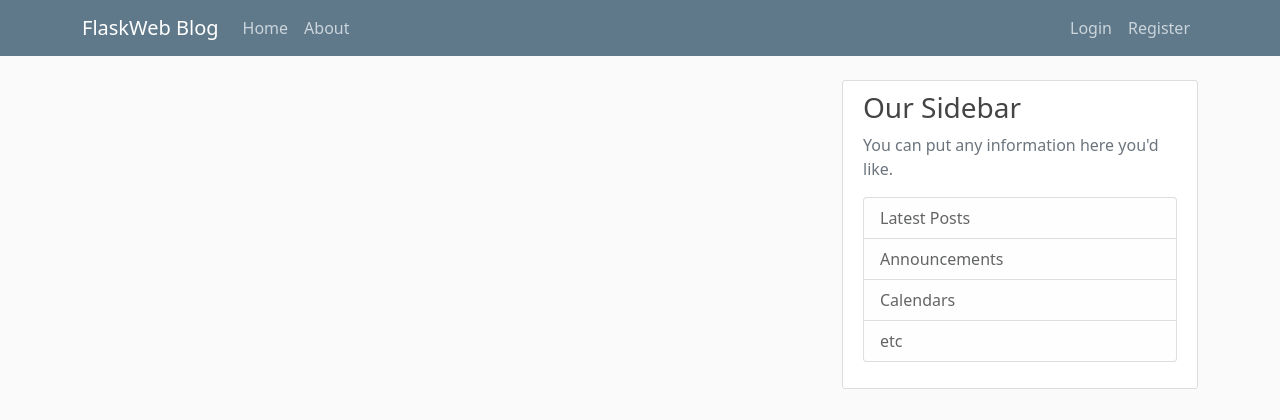
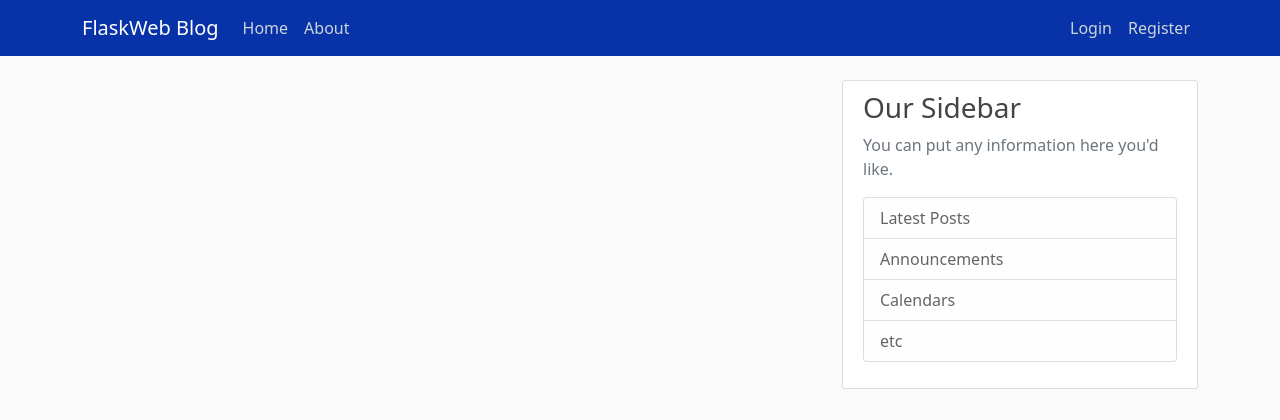
Before and after one commit to ilhan0909/Py.Flask_WebApp, a Flask app: page / in a window 1280 px wide. Shown: the top 420 px of the page. Run offline with Flask 2, Linux system fonts and the light colour scheme; data that the repository does not hold is empty.

Commit message:
Update main.css

```diff
--- a/flaskweb/static/main.css
+++ b/flaskweb/static/main.css
@@ -9,7 +9,7 @@ h1, h2, h3, h4, h5, h6 {
 }
 
 .bg-steel {
-  background-color: #5f788a;
+  background-color: #0732a8;
 }
 
 .site-header .navbar-nav .nav-link {
```
